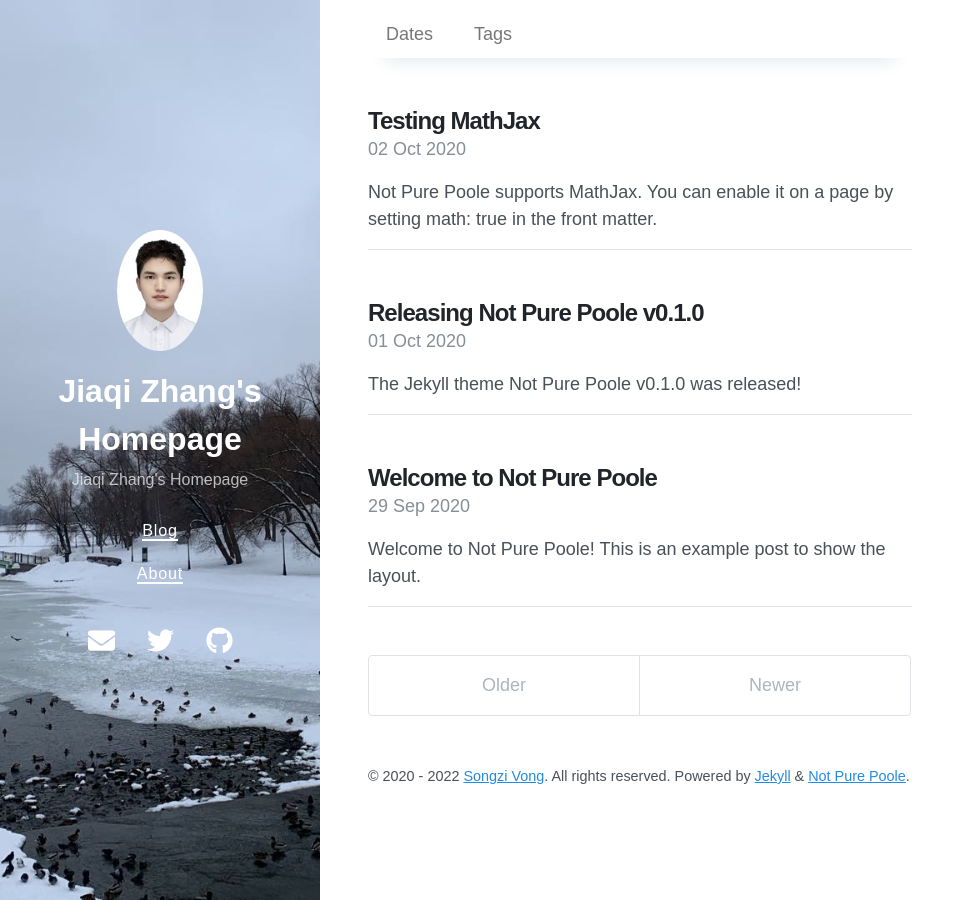
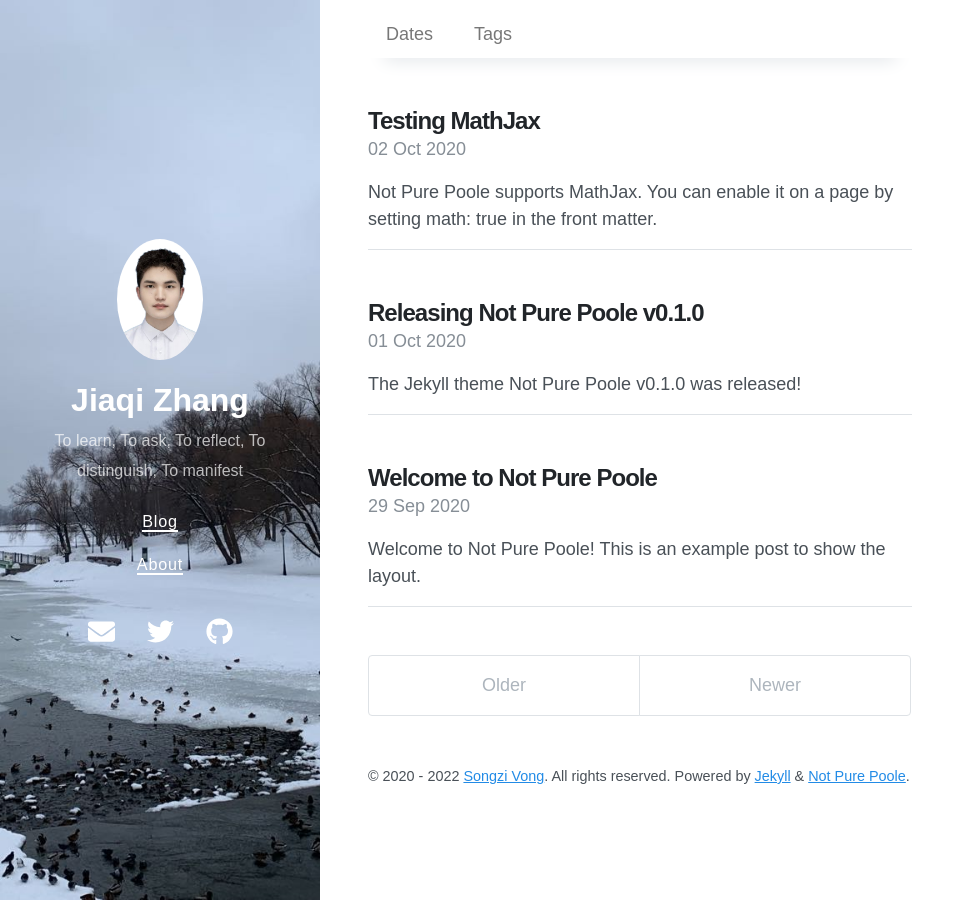
Before and after one commit to forwardPlus7/forwardPlus7.github.io, a Jekyll site: the page built from index.html, in a window 1280 px wide. Shown: the whole page, without its empty margins (0-975 px from the left). Built offline with Jekyll 4.4.1, drawn with Linux system fonts in a browser that asks for light colours; nearby versions of some CDN libraries; the list of posts is cut into pages by our own code.

Commit message:
Update _config.yml

```diff
--- a/_config.yml
+++ b/_config.yml
@@ -1,6 +1,6 @@
 # Setup
-title: Jiaqi Zhang's Homepage
-description: Jiaqi Zhang's Homepage
+title: Jiaqi Zhang
+description: To learn, To ask, To reflect, To distinguish, To manifest
 url: https://vszhub.github.io
 avatar: /jiaqi_icon.jpg
 paginate: 5
```
